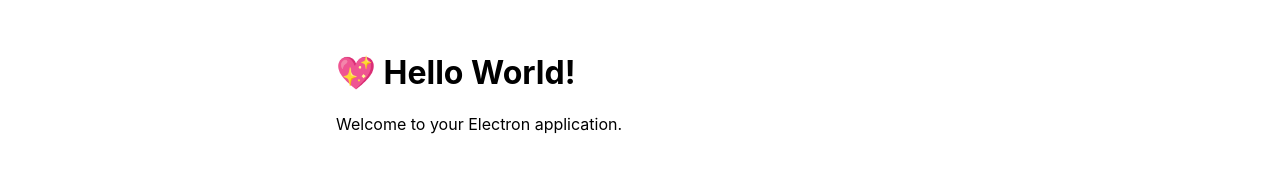
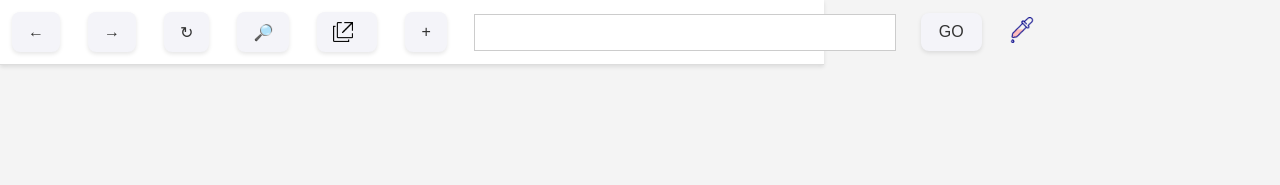
Before and after one commit to Adamya-Gupta/Noob-Browser, a website built with Vite: page index.html in a window 1280 px wide. Built offline with nearby package versions, Linux system fonts and the light colour scheme.

Commit message:
basic url search

````diff
--- a/index.html
+++ b/index.html
@@ -2,12 +2,41 @@
 <html>
   <head>
     <meta charset="UTF-8" />
-    <title>Hello World!</title>
+    <title>Alfa Browser</title>
 
   </head>
   <body>
-    <h1>💖 Hello World!</h1>
-    <p>Welcome to your Electron application.</p>
-    <script type="module" src="/src/renderer.js"></script>
+    <div id="browser-tools" style="display: flex; width: 100vh ;">
+      <div id="button-container">
+        <button id="back-button">&larr;</button>
+        <button id="forward-button">&rarr;</button>
+        <button id="reload-button">&#x21bb;</button>
+        <button id="search-button">&#128270;</button>
+        <button id="new-window-button">
+          <img src="./src/assets/newWindow.png" alt="New Window" style="width: 20px; height: 20px; margin-right:8px;"/>
+        </button>
+        <button id="new-tab-button">+</button>
+      </div>
+
+      <form>
+        <input type="text" id="url-input" required/>
+      </form>
+      <button id="go">GO</button>
+      <input type="color" id="color-picker" style="display: none;"/>
+      <label for="color-picker">
+        <img src="./src/assets/color-picker.png" alt="color-picker" style="cursor:pointer; width:26px; height:26px;"/>
+      </label>
+    </div>
+    <div id="tabs-container" style="display: flex; flex-wrap: nowrap;"></div>
+    <webview id="webview" src=""></webview>
+    <script type="module" src="./src/renderer.js"></script>
+    <!-- <script>
+
+      const colorPicker = document.getElementById("color-picker");
+      colorPicker.addEventListener("input",(event)=>{
+        document.body.style.backgroundColor = event.target.value;
+      })
+
+    </script> -->
   </body>
 </html>
--- a/package.json
+++ b/package.json
@@ -31,6 +31,7 @@
     "vite": "^5.4.19"
   },
   "dependencies": {
-    "electron-squirrel-startup": "^1.0.1"
+    "electron-squirrel-startup": "^1.0.1",
+    "electronmon": "^2.0.3"
   }
 }
--- a/src/index.css
+++ b/src/index.css
@@ -1,7 +1,76 @@
 body {
   font-family: -apple-system, BlinkMacSystemFont, 'Segoe UI', Roboto, Helvetica,
     Arial, sans-serif;
-  margin: auto;
-  max-width: 38rem;
-  padding: 2rem;
+  background-color: #f4f4f4;
+  margin: 0;
+  padding: 0;
+  overflow: hidden;
+  display: flex;
+  flex-direction: column;
 }
+
+#url-input{
+  width: 50vh;
+  padding: 10px;
+  background-color: #ffffff;
+  color: #333;
+  border: 1px solid #ccc;
+  outline: none;
+  transition: border 0.2s ease-in-out;
+}
+#url-input:focus{
+  border: 1px solid #0078d4;
+  box-shadow: 0 0 5px #0078d4;
+
+}
+
+button{
+  cursor: pointer;
+  padding: 10px 16px;
+  border: none;
+  background-color: #f4f4f9;
+  border-radius: 8px;
+  color: #333;
+  font-size: 16px;
+  box-shadow: 0 2px 4px rgba(0, 0, 0, 0.1);
+  display: flex;
+  align-items: center;
+  justify-content: center;
+  margin-right: 12px;
+}
+
+button:hover {
+  background-color: #e6e6e6;
+  transform: scale(1.05);
+  box-shadow: 0 4px 8px rgba(0, 0, 0, 0.2);
+}
+
+button:active {
+  background-color: #dcdcdc;
+}
+
+button:focus {
+  outline: none;
+  box-shadow: 0 0 5px #0078d4;
+}
+
+#browser-tools {
+  display: flex;
+  align-items: center;
+  background-color: #ffffff;
+  border-bottom: 1px solid #ddd;
+  padding: 12px;
+  box-shadow: 0 2px 4px rgba(0, 0, 0, 0.1);
+  gap: 15px;
+}
+
+#button-container {
+  display: flex;
+  gap: 16px;
+}
+
+#go {
+  margin-left: 10px;
+  padding: 10px 18px;
+  border-radius: 8px;
+}
--- a/src/main.js
+++ b/src/main.js
@@ -10,14 +10,17 @@
 const createWindow = () => {
   // Create the browser window.
   const mainWindow = new BrowserWindow({
+    autoHideMenuBar:true,
     width: 800,
     height: 600,
     webPreferences: {
       preload: path.join(__dirname, 'preload.js'),
+      webviewTag:true
     },
   });
 
   // and load the index.html of the app.
+  mainWindow.setAlwaysOnTop(true,'screen')
   if (MAIN_WINDOW_VITE_DEV_SERVER_URL) {
     mainWindow.loadURL(MAIN_WINDOW_VITE_DEV_SERVER_URL);
   } else {
--- a/src/renderer.js
+++ b/src/renderer.js
@@ -1,31 +1,47 @@
-/**
- * This file will automatically be loaded by vite and run in the "renderer" context.
- * To learn more about the differences between the "main" and the "renderer" context in
- * Electron, visit:
- *
- * https://electronjs.org/docs/tutorial/process-model
- *
- * By default, Node.js integration in this file is disabled. When enabling Node.js integration
- * in a renderer process, please be aware of potential security implications. You can read
- * more about security risks here:
- *
- * https://electronjs.org/docs/tutorial/security
- *
- * To enable Node.js integration in this file, open up `main.js` and enable the `nodeIntegration`
- * flag:
- *
- * ```
- *  // Create the browser window.
- *  mainWindow = new BrowserWindow({
- *    width: 800,
- *    height: 600,
- *    webPreferences: {
- *      nodeIntegration: true
- *    }
- *  });
- * ```
- */
-
 import './index.css';
 
-console.log('👋 This message is being logged by "renderer.js", included via Vite');
+const backButton = document.getElementById("back-button");
+const forwardButton = document.getElementById("forward-button");
+const reloadButton = document.getElementById("reload-button");
+const searchButton = document.getElementById("search-button");
+const newWindowButton = document.getElementById("new-window-button");
+const newTabButton = document.getElementById("new-tab-button");
+const goButton = document.getElementById("go");
+const urlInputField = document.getElementById("url-input");
+const webview = document.getElementById("webview");
+const tabsContainer = document.getElementById("tabs-container");
+
+const colorPicker = document.getElementById("color-picker");
+colorPicker.addEventListener("input", (event) => {
+    const selectedColor = event.target.value;
+    document.body.style.backgroundColor = selectedColor;
+    document.querySelector("#browser-tools").style.backgroundColor = selectedColor;
+    document.querySelector("#tabs-container").style.backgroundColor = selectedColor;
+})
+
+let tabs = [];
+let currentTabIndex = 0;
+
+function handleUrl(){
+    let url = "";
+    const inputUrl = urlInputField.value;
+    if(inputUrl.startsWith("http://") || inputUrl.startsWith("https://")){
+        url=inputUrl;
+    }
+    else{
+        url="http://"+inputUrl;
+    }
+    webview.src = url;
+    tabs[currentTabIndex].url=url;
+}
+urlInputField.addEventListener("keydown",(event)=>{
+    if(event.key ==="Enter"){
+        event.preventDefault();
+        handleUrl();
+    }
+});
+
+goButton.addEventListener("click", (event) => {
+  event.preventDefault();
+  handleUrl();
+});
````
Also changed, not shown: src/assets/color-picker.png (added), src/assets/newWindow.png (added), 1 other file.
